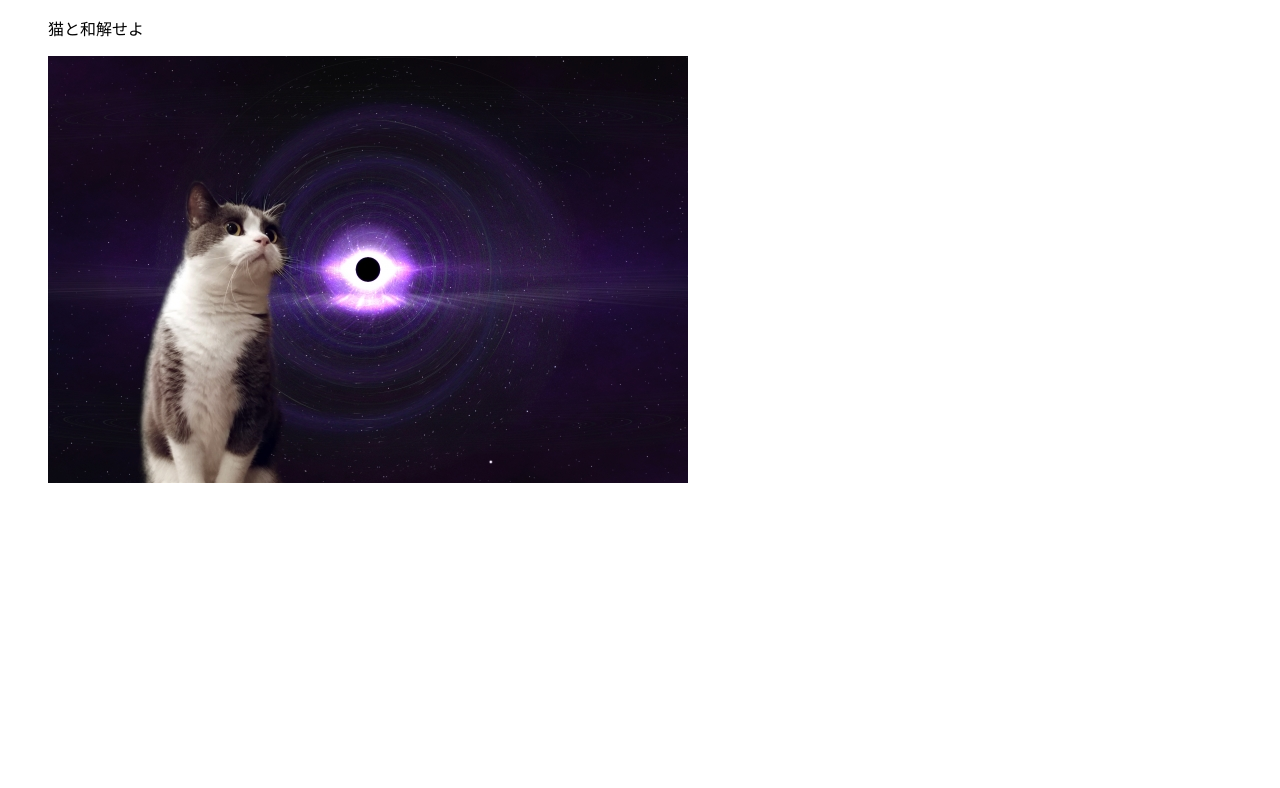
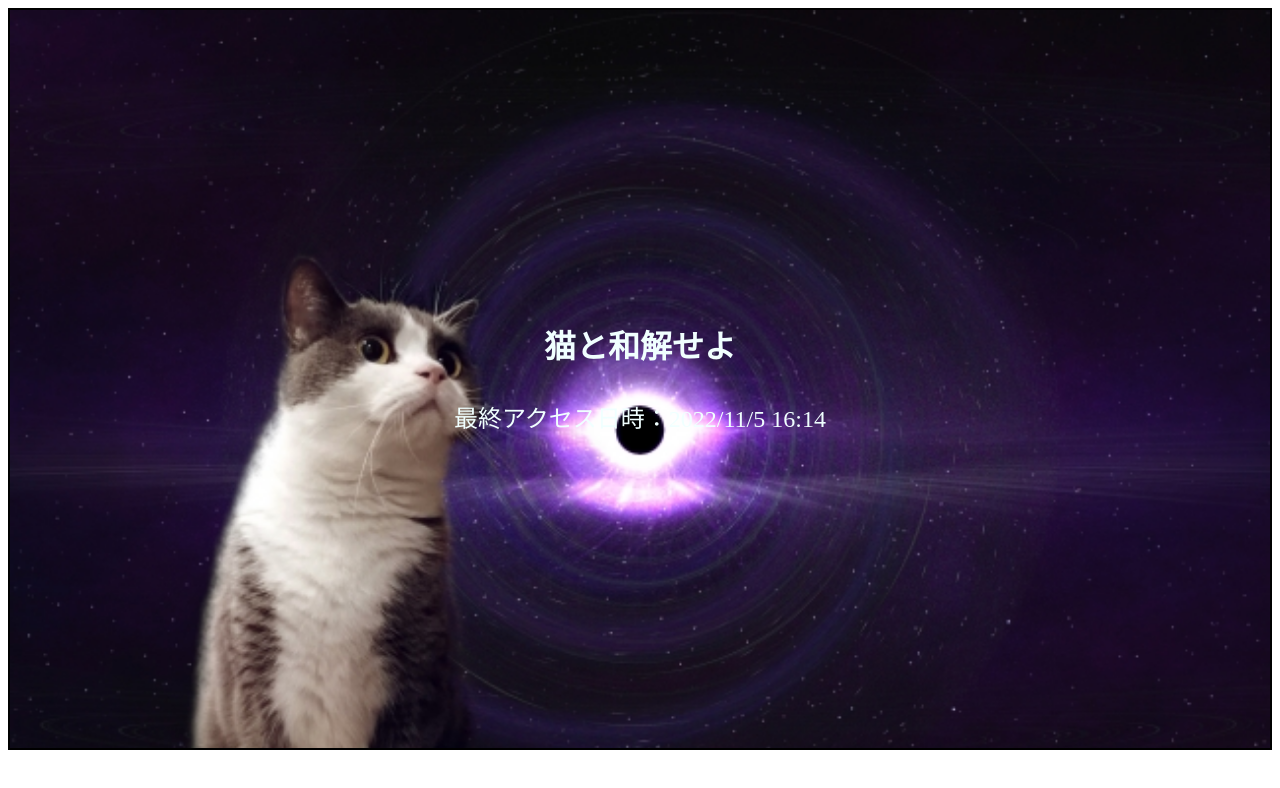
Before and after one commit to satoban/github_pages, a plain HTML site: page index.html in a window 1280 px wide. Drawn offline with Linux system fonts and the light colour scheme.

Commit message:
index.htmlの修正

```diff
--- a/index.html
+++ b/index.html
@@ -3,13 +3,15 @@
 <html lang="ja">
     <head>
         <meta charset="utf-8">
+        <link rel="stylesheet" type="text/css" href="style.css">
     </head>
     <body>
-        <figure class="relative">
-            <figcaption class="absolute">
-                <p>猫と和解せよ</p>
-            </figcaption>
-            <img src="space_cat.jpg",alt="宇宙猫">
-        </figure>
+        <div class="back">
+            <div class="back-text">
+                <h1>猫と和解せよ</p>
+                <h2>最終アクセス日時：<span id="time"></span></p>
+                <script src="script.js"></script>
+            </div>
+        </div>
     </body>
 </html>
```
